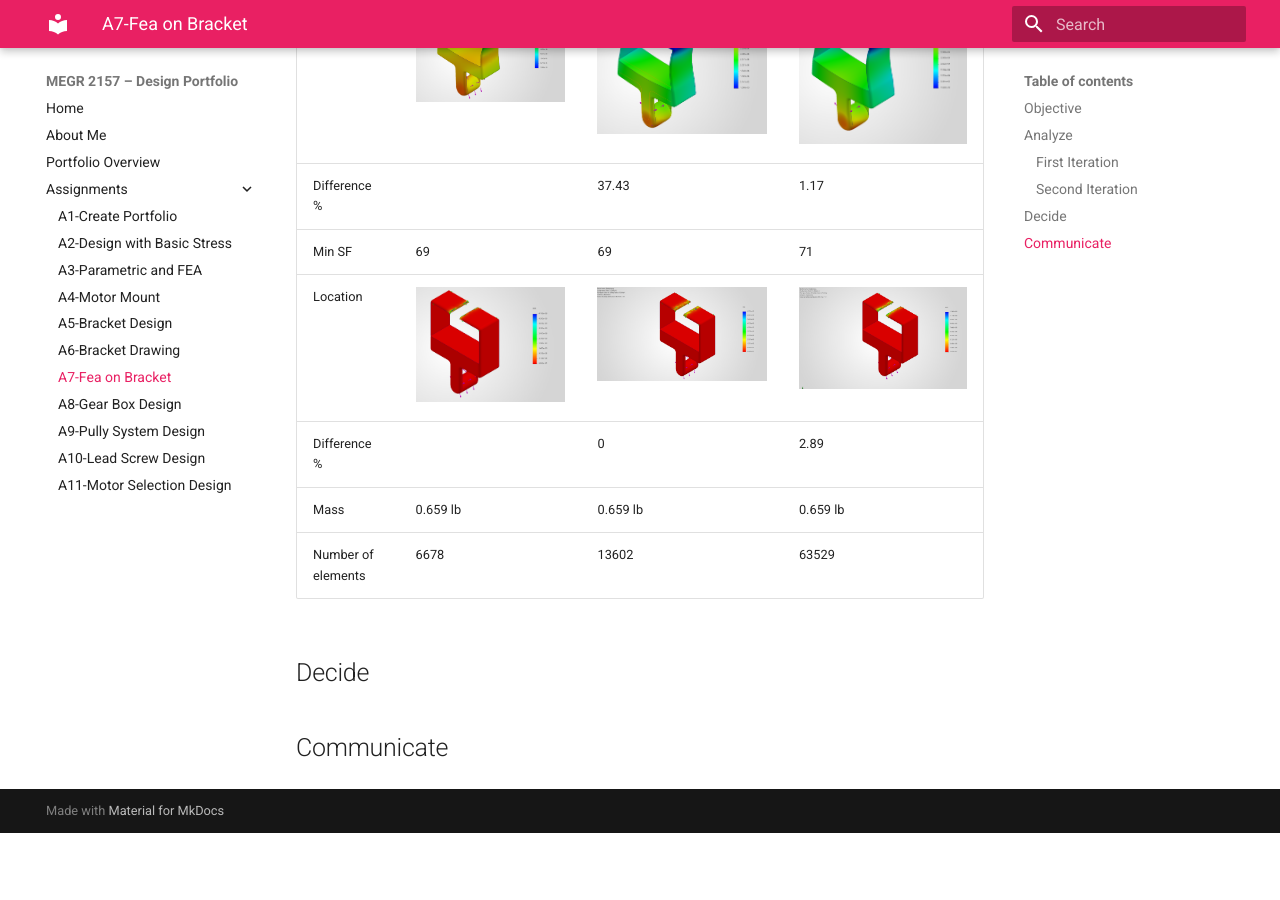
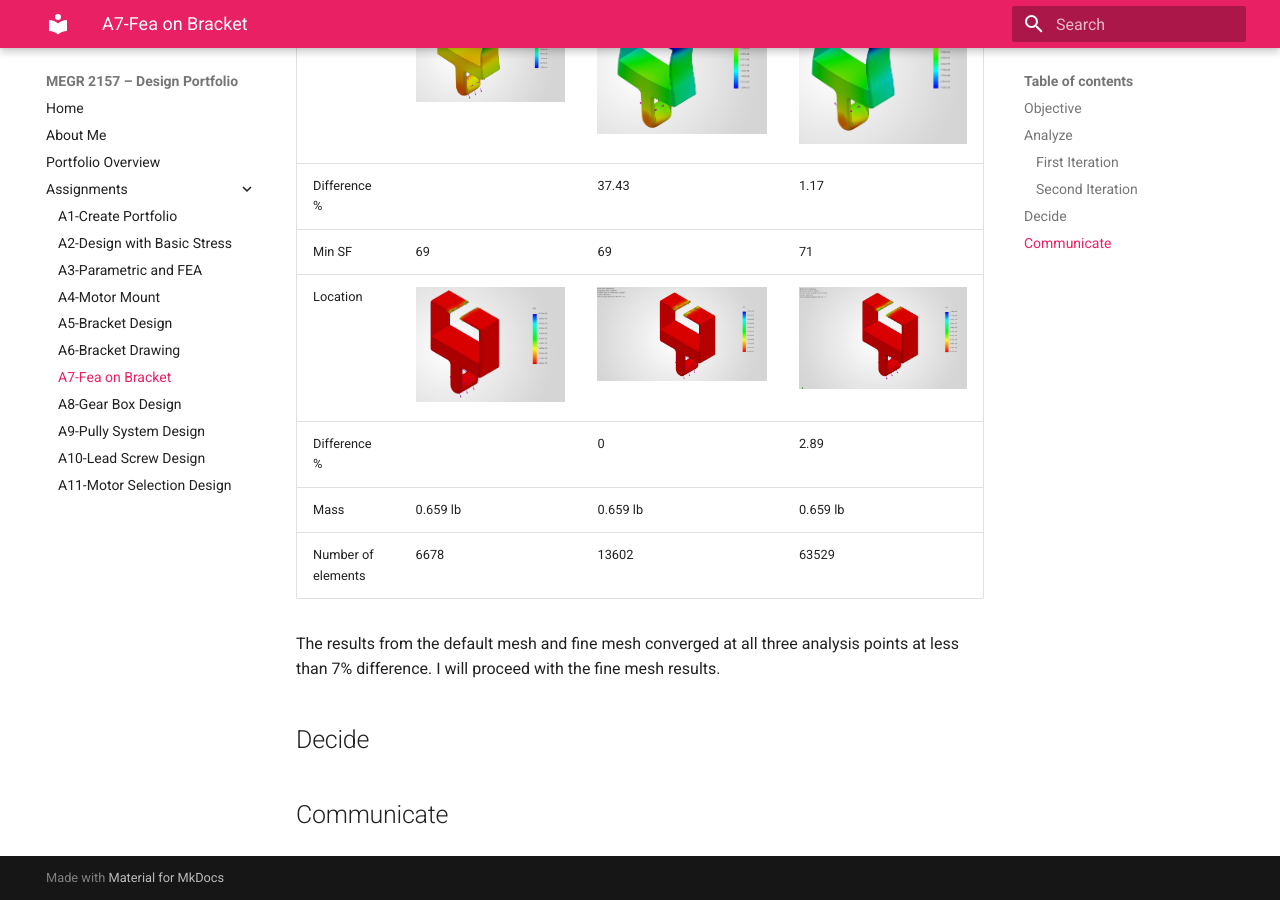
Before and after one commit to JonathanSuarezVazquez/Jonathans-megr2157-portfolio, an MkDocs documentation site: the page built from docs/assignments/A07/index.md, in a window 1280 px wide and 900 px high, scrolled down 3757 px. Built offline with MkDocs 1.6.1 and Material for MkDocs 9.7.7, drawn with Linux system fonts in a browser that asks for light colours; before the commit the page ends 4590 px from its top, so only the background shows below that.

Commit message:
Update index.md

```diff
--- a/docs/assignments/A07/index.md
+++ b/docs/assignments/A07/index.md
@@ -48,6 +48,7 @@ I added fillets to the non essential edges.
 | Mass | 0.659 lb | 0.659 lb | 0.659 lb |
 | Number of elements | 6678 | 13602 | 63529 |
 
+The results from the default mesh and fine mesh converged at all three analysis points at less than 7% difference. I will proceed with the fine mesh results.
 
 ## Decide
 
```
